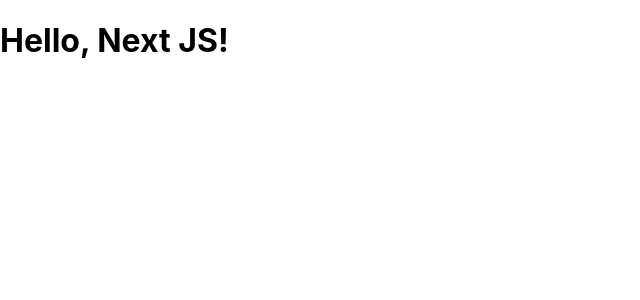
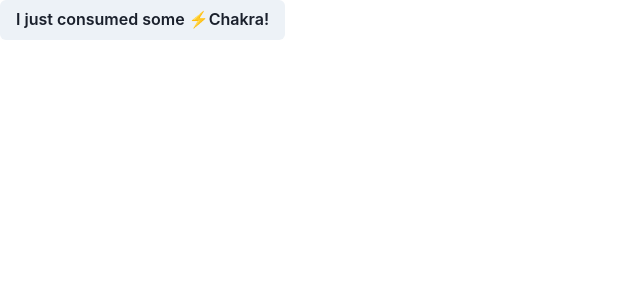
Before and after one commit to vagnervst/igdb, a Next.js app: page / in a window 1280 px wide. Shown: the top 300 px of the page, without its empty margins (0-640 px from the left). Built offline with nearby package versions, Linux system fonts and the light colour scheme.

Commit message:
app: add chakra-ui

```diff
--- a/package.json
+++ b/package.json
@@ -8,6 +8,10 @@
     "start": "next start"
   },
   "dependencies": {
+    "@chakra-ui/react": "1.6.0",
+    "@emotion/react": "11",
+    "@emotion/styled": "11",
+    "framer-motion": "4",
     "next": "10.2.0",
     "react": "17.0.2",
     "react-dom": "17.0.2"
--- a/pages/_app.tsx
+++ b/pages/_app.tsx
@@ -1,9 +1,12 @@
+import { ChakraProvider } from '@chakra-ui/react'
 import { AppProps } from 'next/app'
 
 import '../styles/globals.css'
 
-function MyApp({ Component, pageProps }: AppProps) {
-  return <Component {...pageProps} />
-}
+const App = ({ Component, pageProps }: AppProps) => (
+  <ChakraProvider>
+    <Component {...pageProps} />
+  </ChakraProvider>
+)
 
-export default MyApp
+export default App
--- a/pages/index.tsx
+++ b/pages/index.tsx
@@ -1,5 +1,9 @@
-const App = () => (
-  <h1>Hello, Next JS!</h1>
+import { Button } from '@chakra-ui/react'
+
+const Home = () => (
+  <Button>
+    I just consumed some ⚡️Chakra!
+  </Button>
 )
 
-export default App
+export default Home
```
Also changed, not shown: 1 other file (tests, documents, lock files or other folders).
